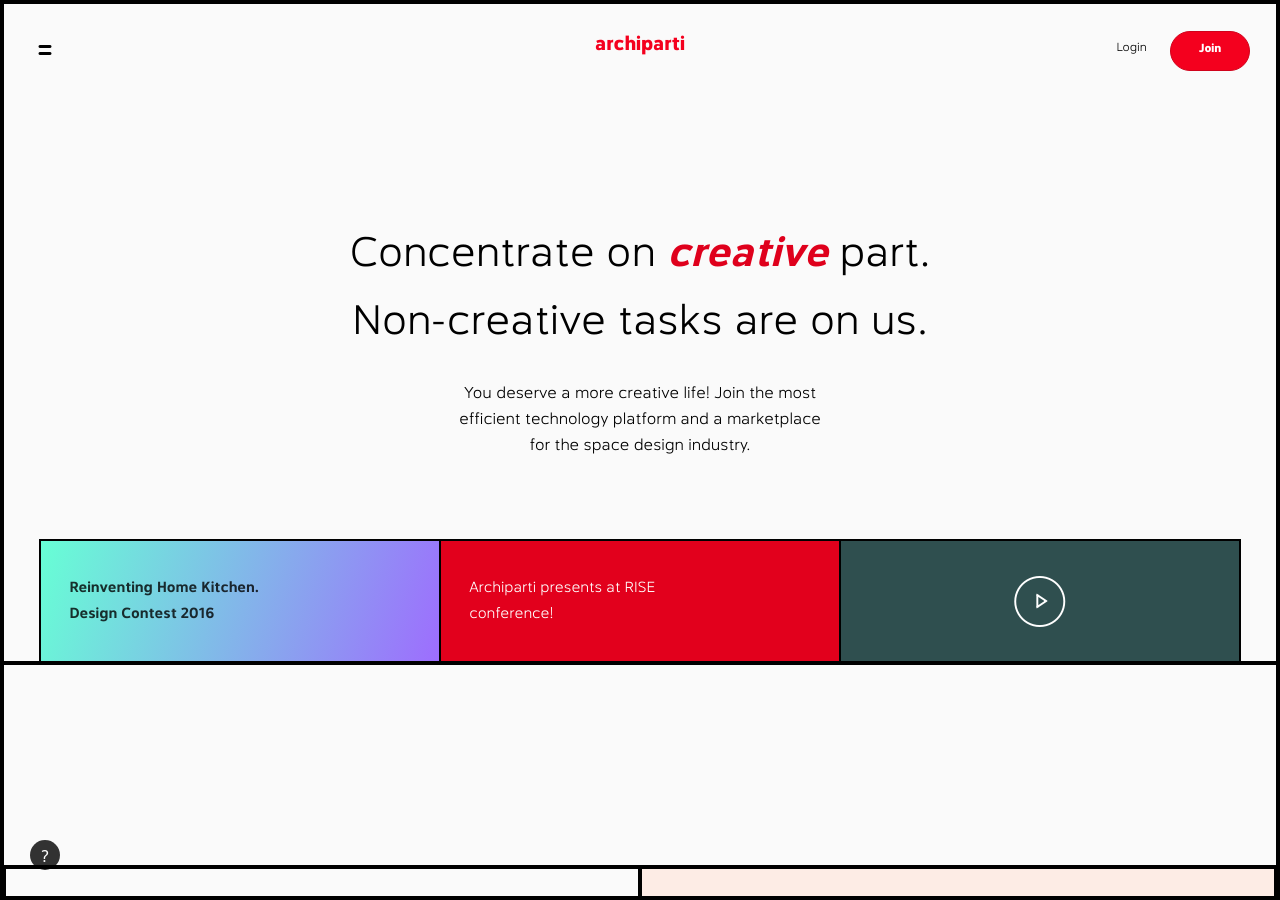
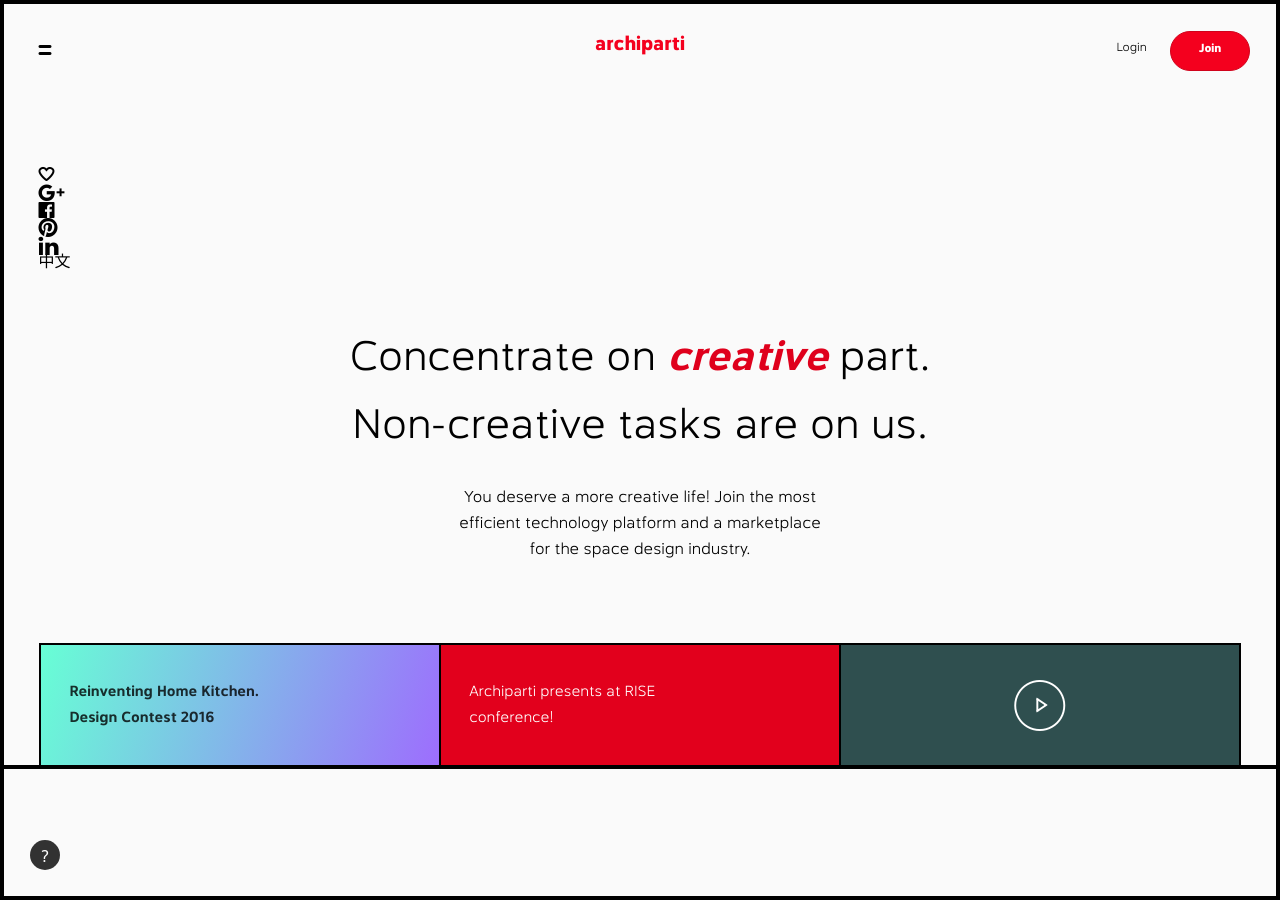
Before and after one commit to thybzi/archiparti, a Jekyll site: the page built from index.html, in a window 1280 px wide and 900 px high. Built offline with Jekyll 4.4.1, drawn with Linux system fonts in a browser that asks for light colours; some web fonts are replaced.

Commit message:
Move social-block and lang-link out of menu-content

```diff
--- a/_includes/menu.html
+++ b/_includes/menu.html
@@ -1,6 +1,5 @@
 <div class="menu">
     <a class="toggle-link" href="#"></a>
-    <nav class="menu-content">
     <div class="social-block">
         <a class="like" href="#">Love us</a>
         <ul class="social-links">
@@ -11,6 +10,7 @@
         </ul>
     </div>
     <a class="lang-link" href="#">中文</a>
+    <nav class="menu-content">
         <ul class="pages">
             <li class="pages-item"><a href="#">News</a></li>
             <li class="pages-item"><a href="#">About</a></li>
```
Lines whose indentation alone changed are shown as unchanged.
